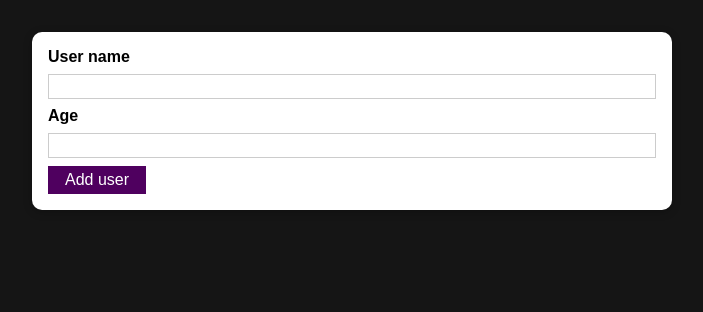
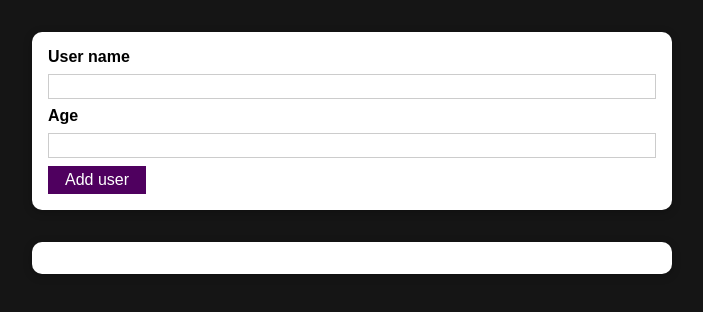
Before and after one commit to waqas44/ProjectTestReact, a React (Create React App) app: page / in a window 1280 px wide. Shown: the top 312 px of the page, without its empty margins (288-991 px from the left). Built offline with nearby package versions, Linux system fonts and the light colour scheme.

Commit message:
Users list class fixed and collborating data  via state

```diff
--- a/src/App.js
+++ b/src/App.js
@@ -10,10 +10,10 @@ import UsersList from './components/Users/UsersList';
 function App(props) {
   const [userlist, setUserList] = useState([]);
 
-  const addUserHandler = (uName, uAge) => {
+  const addUserHandler = (uName, uAge) => { // This addUserHandler holds all the arrays of previous users and newly added users data
     setUserList((preUserstate) => {
 
-      return [...preUserstate, { name: uName, age: uAge }]
+      return [...preUserstate, { name: uName, age: uAge }];
     }
 
 
@@ -23,9 +23,9 @@ function App(props) {
   return (
     <div>
 
-      <Adduser onAddser={addUserHandler} />
-      {/* <Card /> */}
-      <UsersList users={[]} />
+      <Adduser onAddUser={addUserHandler} />
+
+      <UsersList users={userlist} />
     </div>
   );
 };
--- a/src/components/Users/Adduser.js
+++ b/src/components/Users/Adduser.js
@@ -39,7 +39,7 @@ const Adduser = (props) => {
             return;
 
         }
-        // props.onAddser(enteredUserName, enterdAge);
+        props.onAddUser(enteredUserName, enterdAge);
         console.log(enteredUserName, enterdAge);
         setEnteredUserName('');
         setEnteredAge('');
--- a/src/components/Users/UsersList.js
+++ b/src/components/Users/UsersList.js
@@ -6,12 +6,12 @@ import classes from './UsersList.module.css';
 const UsersList = (props) => {
 
     return (
-        <Card className={classes.user}>
-            <ul> {props.users.map(user => { // props.users holds array of objects
+        <Card className={classes.users}>
+            <ul> {props.users.map(user => ( // props.users holds array of objects
 
                 <li> {user.name}  {user.age} Years Old </li>
                 // reason of expecting array of of objects here is because we are managing the data, it is our designed app.
-            })
+            ))
 
 
 
```
